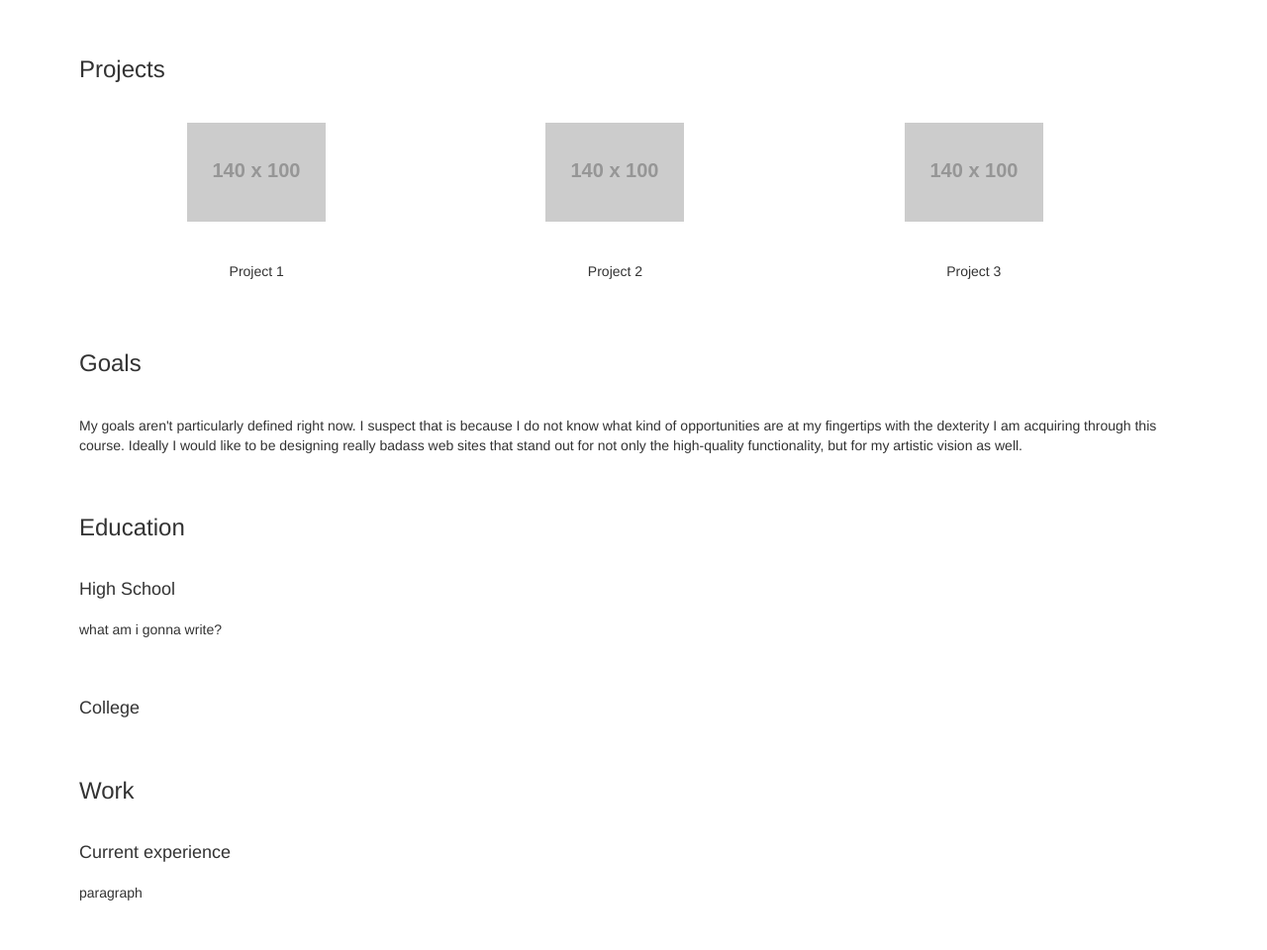
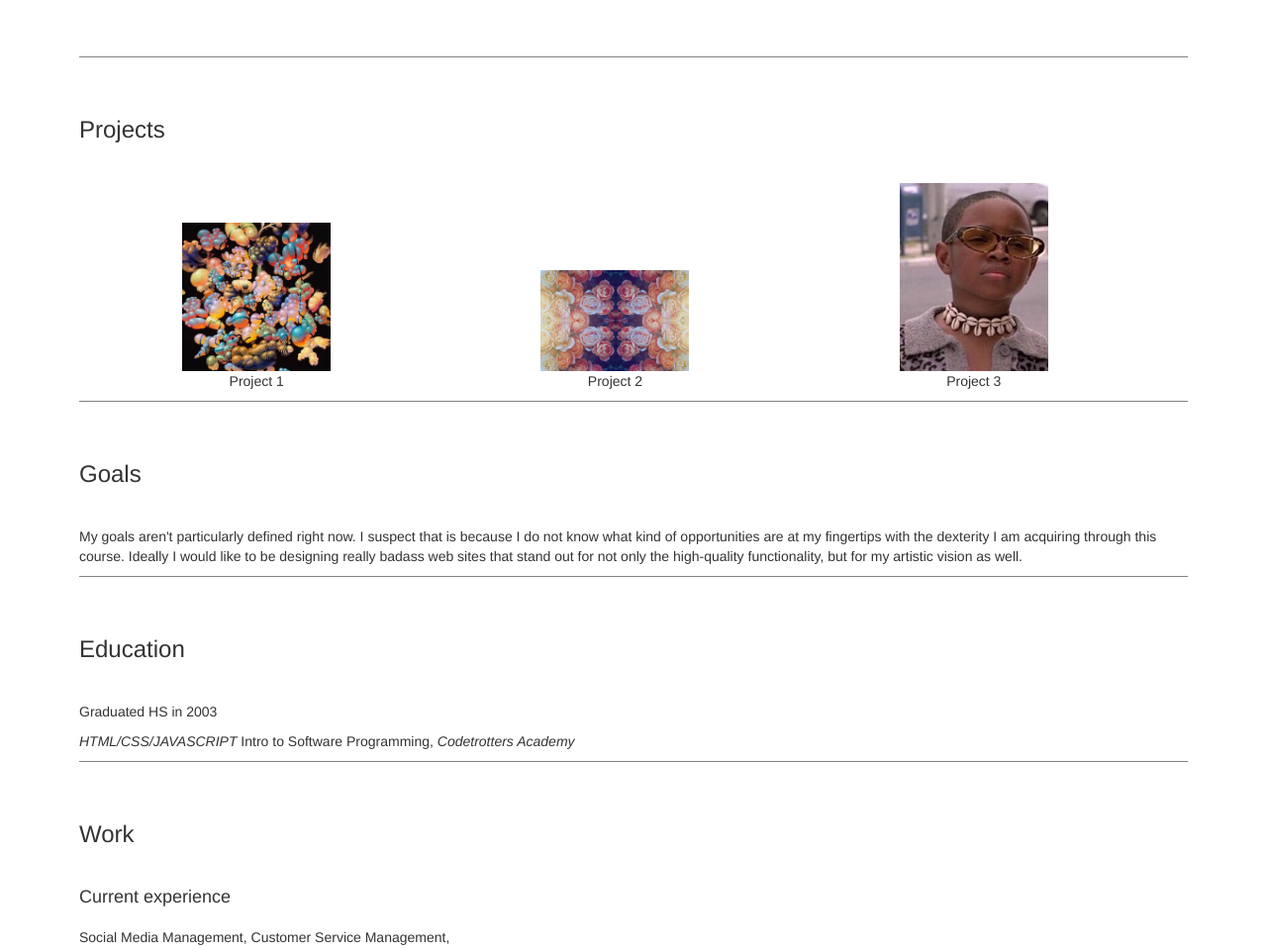
Before and after one commit to kamelya999/phase1, a plain HTML site: page index.html in a window 1280 px wide. Shown: the part 797-1757 px from the top of the page at 99% size. Drawn offline with Linux system fonts and the light colour scheme; placeholder pictures from the web are drawn by us.

Commit message:
added images to projects and urls to social media links

```diff
--- a/assets/css/main.css
+++ b/assets/css/main.css
@@ -39,7 +39,9 @@ main {
 }
 
 #about-me {
+  border-bottom: 1px solid gray;
   margin: 0 0 60px 0;
+  padding-bottom: 60px;
 }
 
 #about-me > h3 {
@@ -57,6 +59,7 @@ main {
 
  #projects {
    margin: 60px 0;
+   border-bottom: 1px solid gray;
 
  }
 
@@ -112,3 +115,11 @@ footer > ul > li > a {
   color: #ffffff;
   text-decoration: none;
 }
+
+#goals {
+  border-bottom: 1px solid gray;
+}
+
+#education {
+  border-bottom: 1px solid gray;
+}
--- a/index.html
+++ b/index.html
@@ -33,15 +33,21 @@
     <h3>Projects</h3>
     <div>
       <div>
-        <img src=" http://placehold.it/140x100" alt="My Picture" />
+        <a href="project1">
+        <img src="assets/images/bog-witch.png" alt="project1" width="150"/>
+        </a>
         <p>Project 1</p>
       </div>
       <div>
-        <img src=" http://placehold.it/140x100" alt="My Picture" />
+        <a href="project2">
+        <img src="assets/images/flowaz copy.png" alt="project2" width="150" />
+      </a>
         <p>Project 2</p>
       </div>
       <div>
-        <img src=" http://placehold.it/140x100" alt="My Picture" />
+        <a href="project3">
+          <img src="assets/images/blackky.png" alt="project3" width="150" />
+        </a>
         <p>Project 3</p>
       </div>
     </div>
@@ -53,17 +59,15 @@
   </section>
   <section id="education">
     <h3>Education</h3>
-      <h4>High School</h4>
-        <p>what am i gonna write?</p>
-  </section>
-  <section>
-      <h4>College</h4>
-      <p></p>
+
+        <p>Graduated HS in 2003<br></p>
+          <p><em>HTML/CSS/JAVASCRIPT</em>  Intro to Software Programming, <i>Codetrotters Academy</i><br>
+        </p>
   </section>
   <section id="work">
     <h3>Work</h3>
       <h4>Current experience</h4>
-        <p>paragraph</p>
+        <p>Social Media Management, Customer Service Management, </p>
   </section>
   <section>
       <h4>More Experience</h4>
@@ -71,11 +75,11 @@
 </main>
 <footer>
   <ul>
-    <li><a href="https://www.facebook.com/kamelya999">Facebook</a></li>
-    <li><a href="https://www.instagram.com/kamelya999/">Instagram</a></li>
-    <li><a href="https://twitter.com/indelebleble">Twitter</a></li>
-    <li><a href="https://github.com/">Github</a></li>
-    <li><a href="https://www.linkedin.com/in/camelia-morales-3a7b06101?trk=nav_responsive_tab_profile">LinkdIn</a></li>
+    <li><a target="_blank" href="https://www.facebook.com/kamelya999">Facebook</a></li>
+    <li><a target="_blank" href="https://www.instagram.com/kamelya999/">Instagram</a></li>
+    <li><a target="_blank" href="https://twitter.com/indelebleble">Twitter</a></li>
+    <li><a target="_blank" href="https://github.com/">Github</a></li>
+    <li><a target="_blank" href="https://www.linkedin.com/in/camelia-morales-3a7b06101?trk=nav_responsive_tab_profile">LinkdIn</a></li>
   </ul>
 </footer>
   </body>
```
Also changed, not shown: assets/images/blackky.png (added), assets/images/bog-witch.png (added), assets/images/flowaz copy.png (added).
